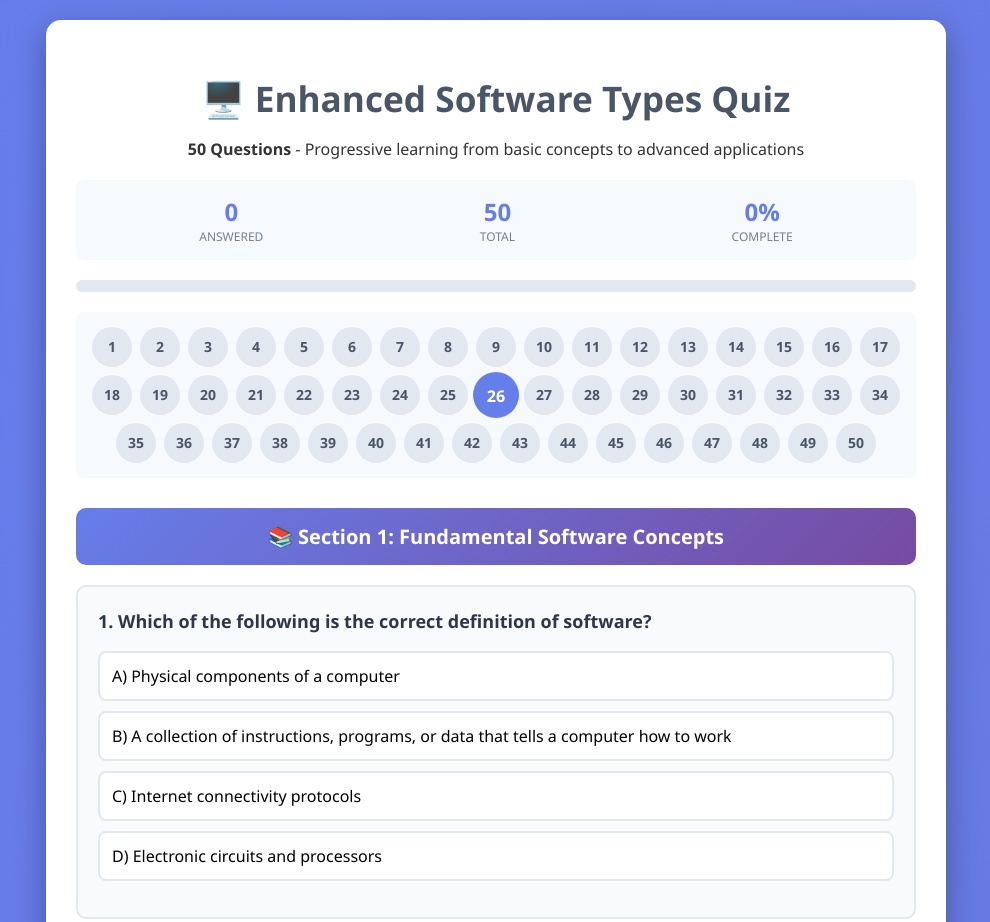
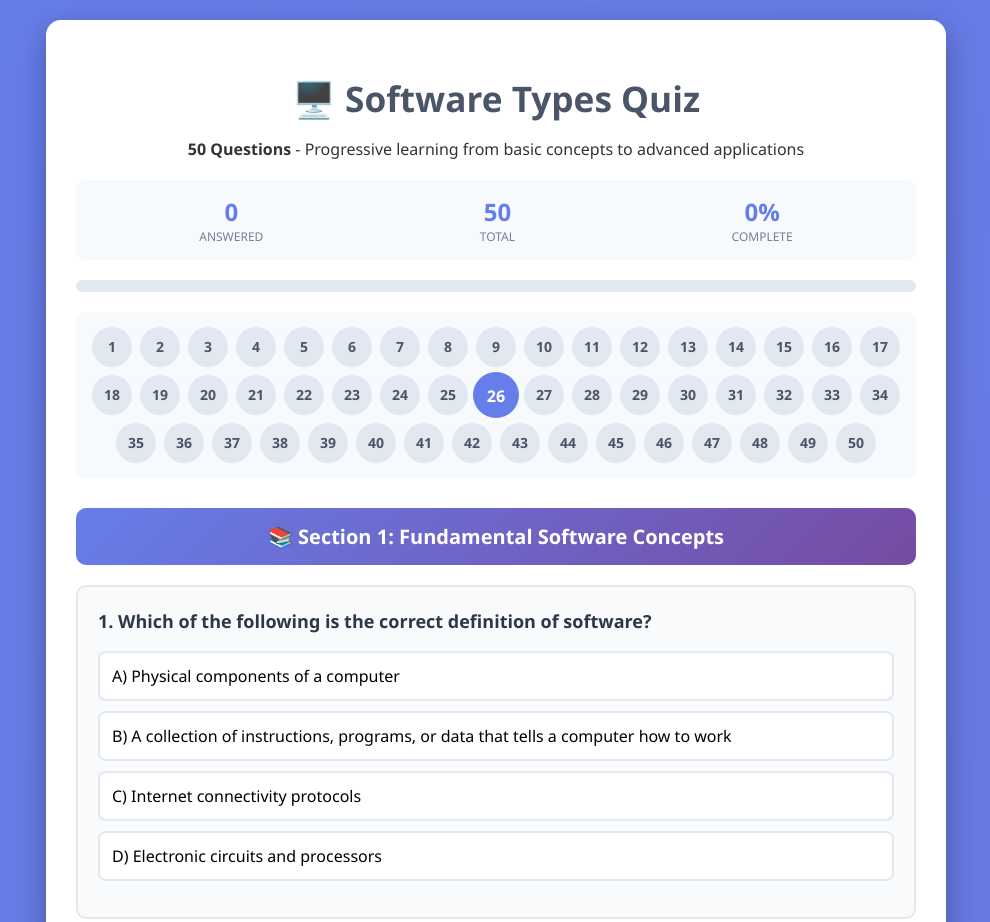
Before and after one commit to LearnWeb-stack/Practice-Quiz-Types-Of-Softwares, a plain HTML site: page index.html in a window 1280 px wide. Shown: the top 922 px of the page, without its empty margins (144-1134 px from the left). Drawn offline with Linux system fonts and the light colour scheme.

Commit message:
Update index.html

```diff
--- a/index.html
+++ b/index.html
@@ -246,7 +246,7 @@
 <body>
     <div class="quiz-container">
         <div class="quiz-header">
-            <h1>🖥️ Enhanced Software Types Quiz</h1>
+            <h1>🖥️ Software Types Quiz</h1>
             <p><strong>50 Questions</strong> - Progressive learning from basic concepts to advanced applications</p>
 
             <div class="stats-display">
```
